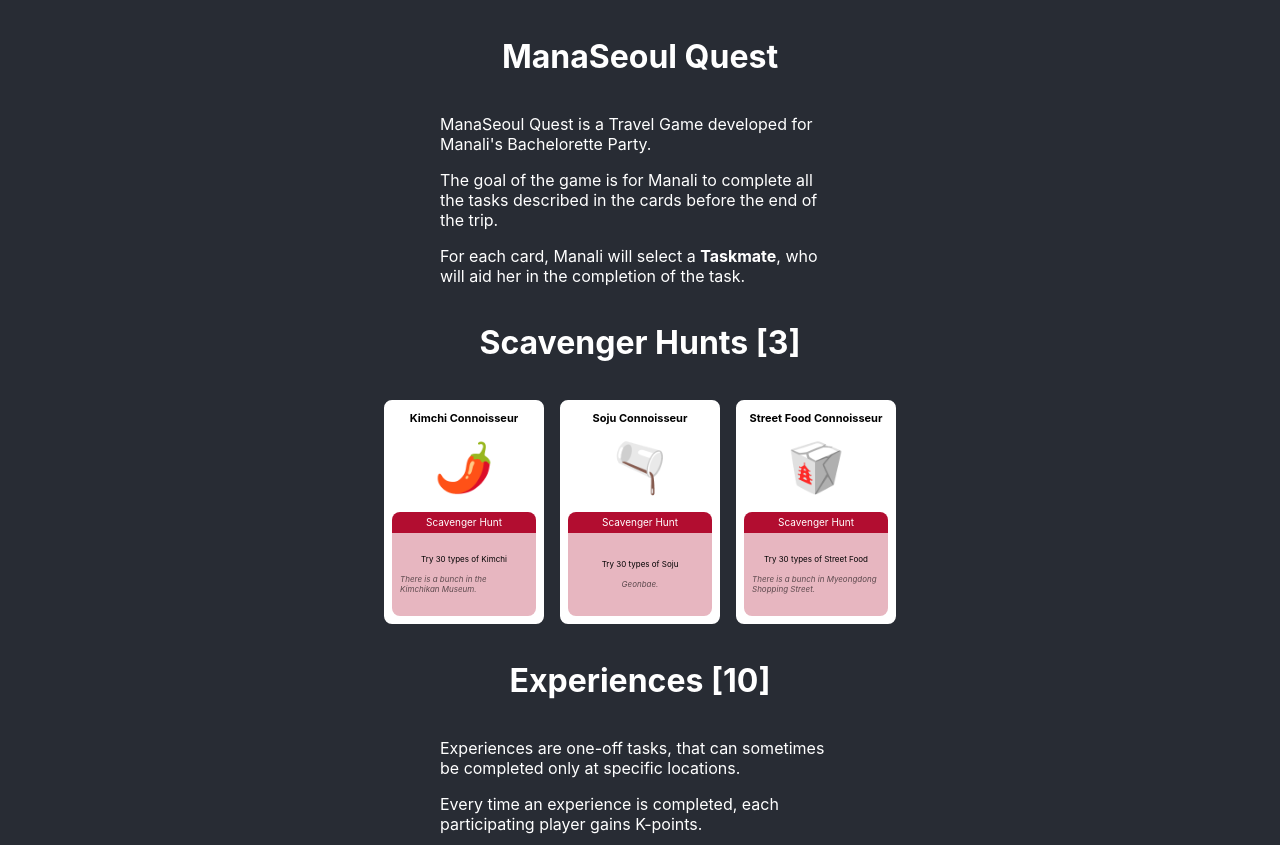
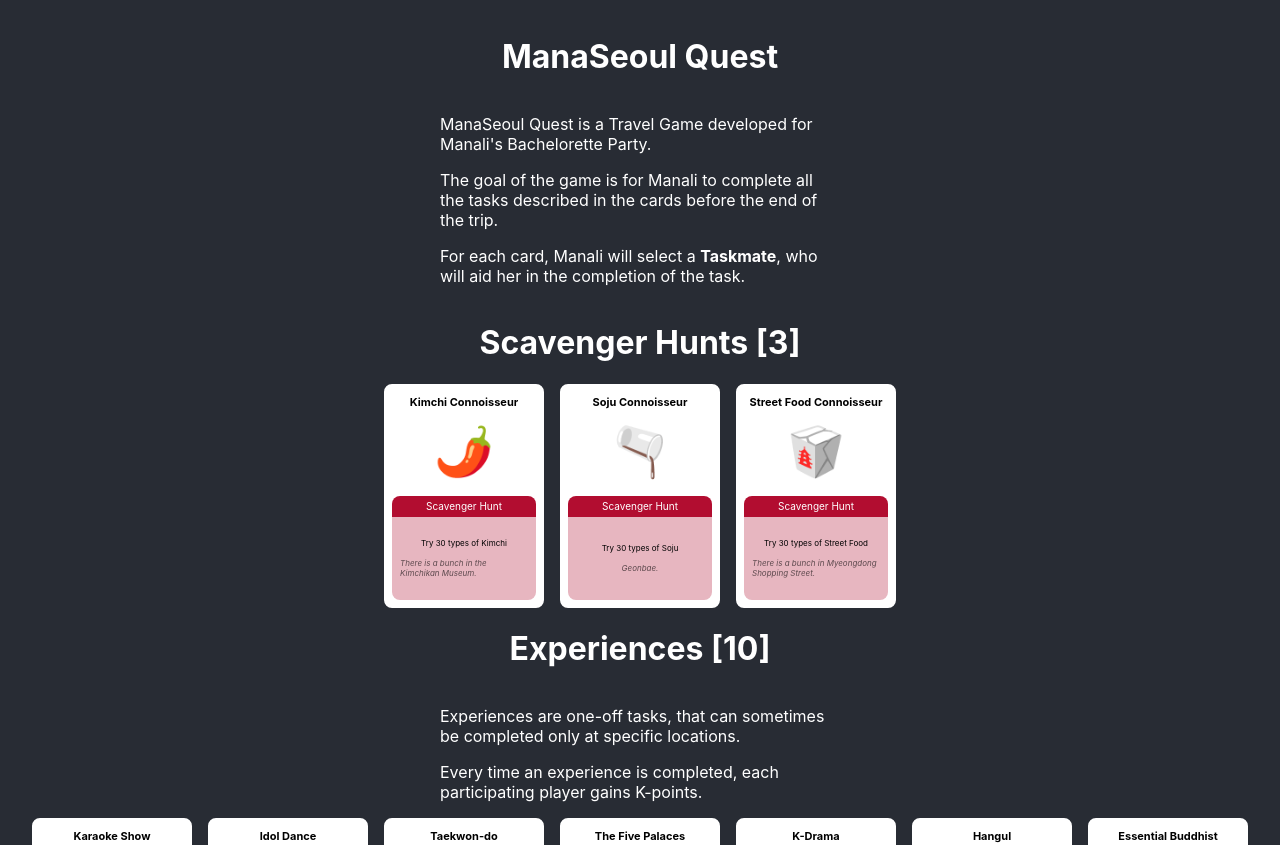
Before and after one commit to JinjaFog/manaseoul-quest, a React (Create React App) app: page / in a window 1280 px wide. Shown: the top 845 px of the page. Built offline with nearby package versions, Linux system fonts and the light colour scheme.

Commit message:
Paddingless

```diff
--- a/src/App.tsx
+++ b/src/App.tsx
@@ -15,7 +15,7 @@ function AppSectionTitle({name}:{name:string}) {
 
 function AppCardGrid({cards}:{cards:any[]}) {
   return <div style={{
-    padding: "1em",
+    // padding: "1em",
     display: "flex",
     flexWrap: "wrap",
     justifyContent: "center",
```
